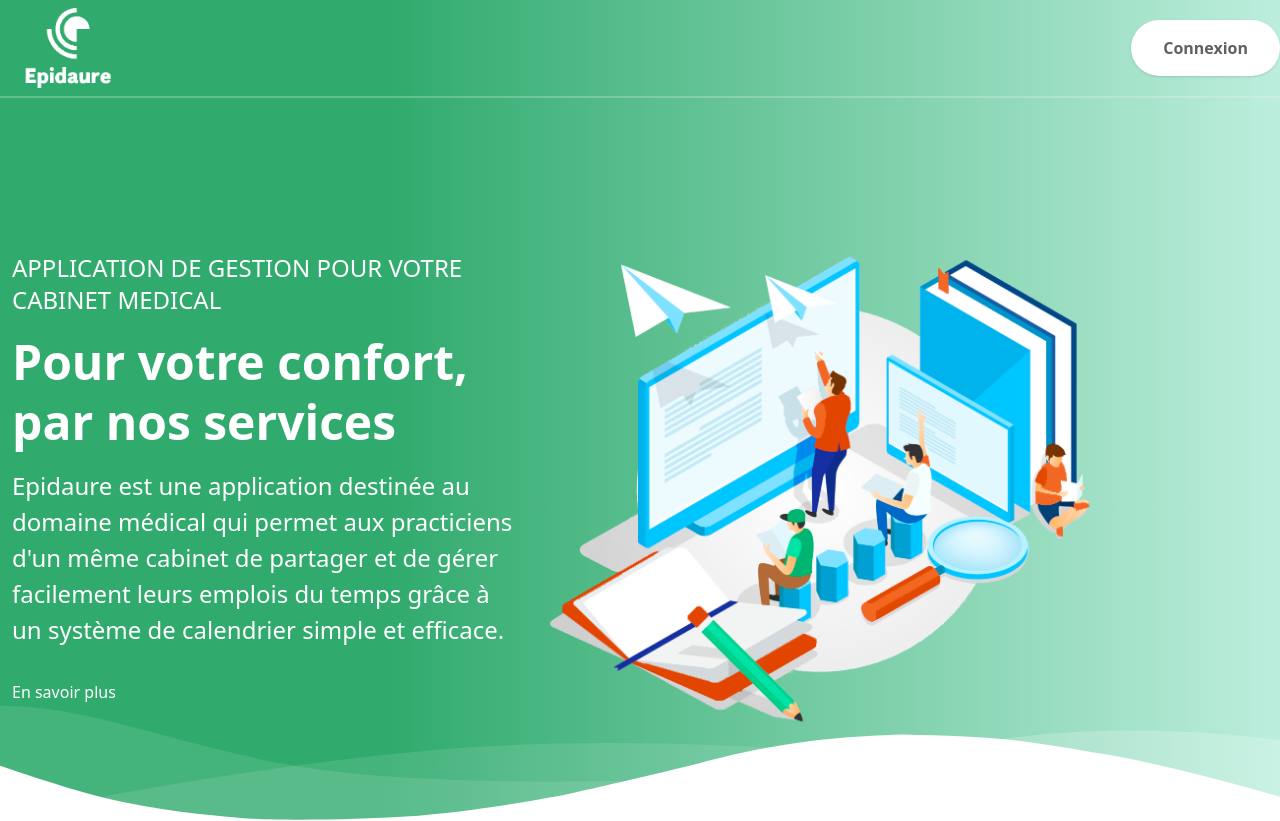
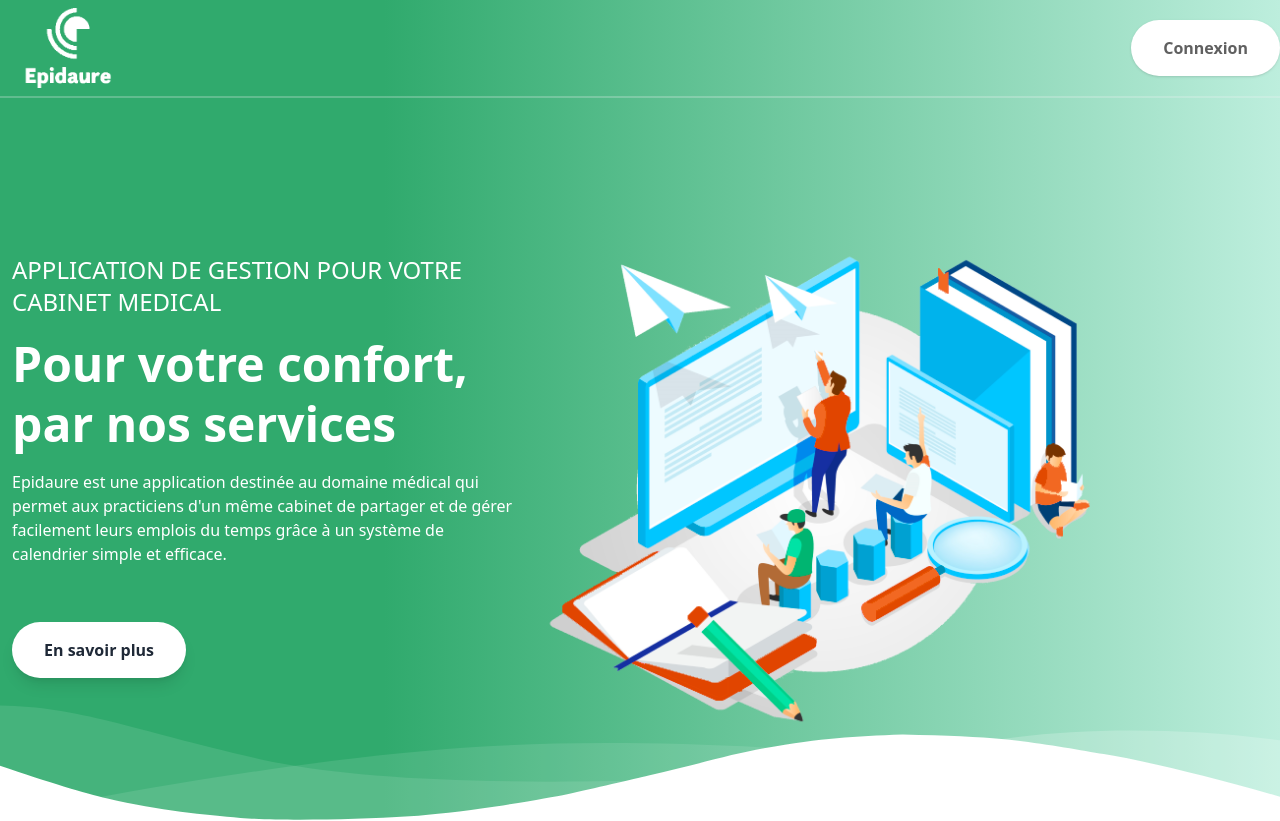
Before and after one commit to MatthiasBlc/Epidaure_Front, a React (Create React App) app: page / in a window 1280 px wide. Shown: the top 821 px of the page. Built offline with nearby package versions, Linux system fonts and the light colour scheme; no server answers.

Commit message:
add button to contact home

```diff
--- a/src/pages/Home.js
+++ b/src/pages/Home.js
@@ -1,6 +1,6 @@
 import React from "react";
 import { useAtom } from "jotai";
-import { Navigate, NavLink } from "react-router-dom";
+import { Link, Navigate, NavLink } from "react-router-dom";
 import { loggedAtom } from "../services/Atoms/user";
 import Footer from "../components/Footer/Footer";
 import createAccountLogo from "../assets/images/createaccount.png";
@@ -36,13 +36,15 @@ const Home = () => {
               <h1 className="my-4 text-5xl font-bold leading-tight">
                 Pour votre confort, par nos services
               </h1>
-              <p className="leading-normal text-2xl mb-8">
+              <p className="leading-normal text-1xl mb-8">
                 Epidaure est une application destinée au domaine médical qui
                 permet aux practiciens d'un même cabinet de partager et de gérer
                 facilement leurs emplois du temps grâce à un système de
                 calendrier simple et efficace.
               </p>
-              <a href="#abc">En savoir plus</a>
+              <button className="lg:mx-0 hover:underline bg-white text-gray-800 font-bold rounded-full my-6 py-4 px-8 shadow-lg focus:outline-none focus:shadow-outline transform transition hover:scale-105 duration-300 ease-in-out">
+                <Link to="/contact">En savoir plus</Link>
+              </button>
             </div>
             {/* <!--Right Col--> */}
             <div className="w-full md:w-3/5 py-6 text-center">
@@ -137,10 +139,10 @@ const Home = () => {
                   3. Gestion des plannings
                 </h3>
                 <p className="text-gray-600 mb-8">
-                    Notre outil de <b>plannings</b> vous permettra de connaître
-                    à chaque moment de la journée l'utilisation des différents
-                    salles de votre cabinet et les agendas de vos
-                    collaborateurs, ainsi que des les modifier.
+                  Notre outil de <b>plannings</b> vous permettra de connaître à
+                  chaque moment de la journée l'utilisation des différents
+                  salles de votre cabinet et les agendas de vos collaborateurs,
+                  ainsi que des les modifier.
                   <br></br>
                 </p>
               </div>
@@ -239,7 +241,7 @@ const Home = () => {
             répondre!
           </h3>
           <button className="mx-auto lg:mx-0 hover:underline bg-white text-gray-800 font-bold rounded-full my-6 py-4 px-8 shadow-lg focus:outline-none focus:shadow-outline transform transition hover:scale-105 duration-300 ease-in-out">
-            Nous contactez!
+          <Link to="/contact">Nous contacter</Link>
           </button>
         </section>
         <Footer />
```
Lines whose indentation alone changed are shown as unchanged.
